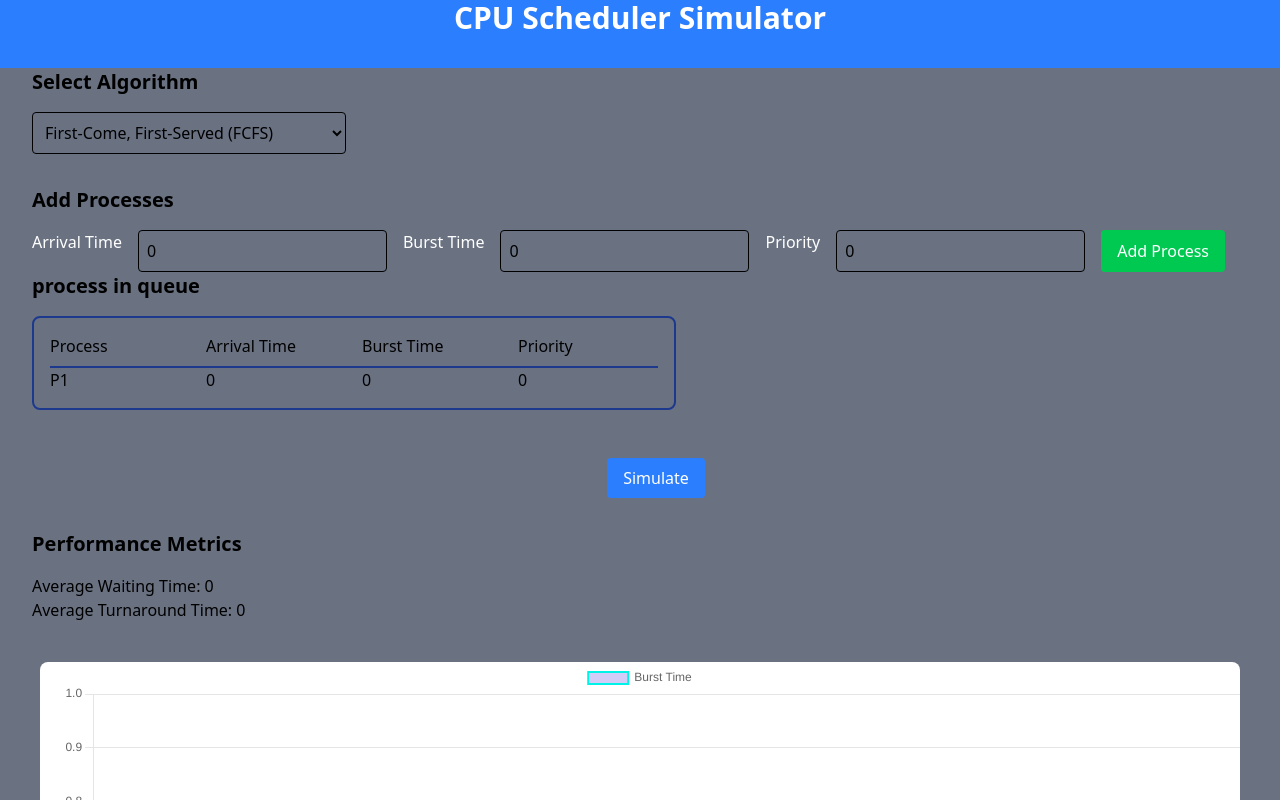
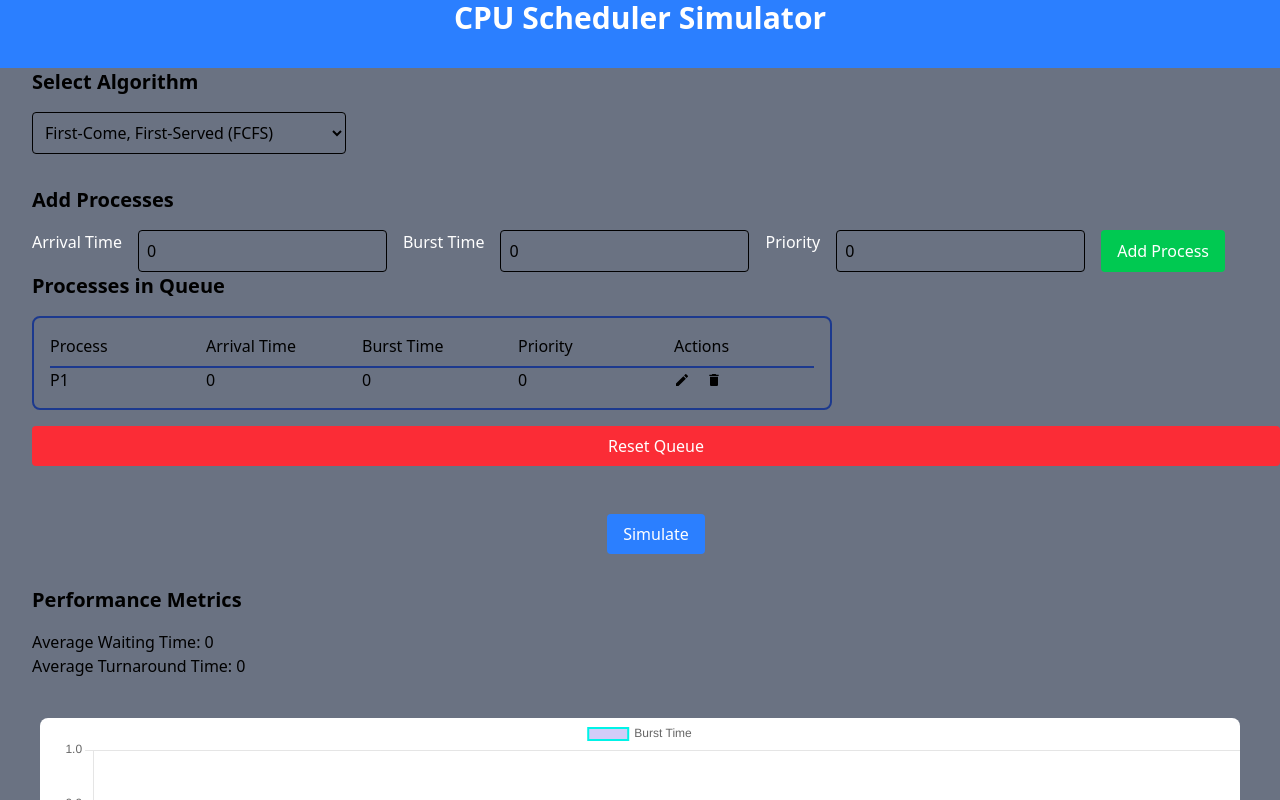
Before and after one commit to pankajyadav-dev/sheduling-algo-simulators, a React (Vite) app in the folder algo/: page / in a window 1280 px wide. Both pictures are taken after a click on the button "Add Process". Shown: the top 800 px of the page. Built offline with nearby package versions, Linux system fonts and the light colour scheme.

Commit message:
add more functionality to update and delete processes queue and reset the processes queue

```diff
--- a/algo/package.json
+++ b/algo/package.json
@@ -14,6 +14,7 @@
     "chart.js": "^4.4.8",
     "react": "^19.0.0",
     "react-dom": "^19.0.0",
+    "react-icons": "^5.5.0",
     "tailwindcss": "^4.0.8"
   },
   "devDependencies": {
--- a/algo/src/components/ProcessInputForm.jsx
+++ b/algo/src/components/ProcessInputForm.jsx
@@ -1,17 +1,47 @@
 import React, { useState } from 'react';
+import { MdEdit } from "react-icons/md";
+import { MdDelete } from "react-icons/md";
 
 function ProcessInputForm({ processes, setProcesses, timeQuantum, setTimeQuantum, algorithmstate }) {
-  const [process, setProcess] = useState({ id: '', arrivalTime: 0, burstTime: 0, priority: 0 ,queueId:0});
-
+  const [process, setProcess] = useState({ id: '', arrivalTime: 0, burstTime: 0, priority: 0, queueId: 0 });
+  const [nextProcessId, setNextProcessId] = useState(1);
+  const [editMode, setEditMode] = useState(false);
+  const [editId, setEditId] = useState(null);
 
   const handleAddProcess = () => {
-    setProcesses([...processes, { ...process, id: `P${processes.length + 1}` }]);
-    setProcess({ id: '', arrivalTime: 0, burstTime: 0, priority: 0 ,queueId:0});
+    if (editMode) {
+      setProcesses(
+        processes.map((proc) => (proc.id === editId ? { ...process, id: editId } : proc))
+      );
+      setEditMode(false);
+      setEditId(null);
+    } else {
+      setProcesses([...processes, { ...process, id: `P${nextProcessId}` }]);
+      setNextProcessId(nextProcessId + 1);
+    }
+    setProcess({ id: '', arrivalTime: 0, burstTime: 0, priority: 0, queueId: 0 });
+  };
+  const handleResetQueue = () => {
+    setProcesses([]);  // Clears the processes array
+    setNextProcessId(1);  // Resets the process ID counter
+    setProcess({ id: '', arrivalTime: 0, burstTime: 0, priority: 0, queueId: 0 });  // Resets input fields
+    setEditMode(false);  // Exits edit mode if active
+    setEditId(null);  // Clears edit ID
+  };
+
+  const handleEditProcess = (proc) => {
+    setProcess(proc);
+    setEditMode(true);
+    setEditId(proc.id);
+  };
+
+  const handleDeleteProcess = (id) => {
+    setProcesses(processes.filter((proc) => proc.id !== id));
   };
 
   return (
     <div className="ml-8 mb-8 flex flex-col flex-wrap">
-      <h2 className="text-xl font-semibold mb-4">Add Processes</h2>
+      <h2 className="text-xl font-semibold mb-4">{editMode ? 'Edit Process' : 'Add Processes'}</h2>
       <div className="flex gap-4">
         <label htmlFor="arrivalTime" className='text-white'>Arrival Time</label>
         <input
@@ -48,43 +78,42 @@ function ProcessInputForm({ processes, setProcesses, timeQuantum, setTimeQuantum
               className="border p-2 rounded focus:outline-none focus:ring-2 focus:ring-blue-500"
             />
           </>
+        )}
+        <button onClick={handleAddProcess} className="bg-green-500 text-white px-4 py-2 rounded">
+          {editMode ? 'Update Process' : 'Add Process'}
+        </button>
 
-      )}
+      </div>
 
-
-        <button onClick={handleAddProcess} className="bg-green-500 text-white px-4 py-2 rounded">
-          Add Process
-        </button>
-      </div>
-      <h1 className='text-xl font-semibold mb-4'>process in queue</h1>
+      <h1 className='text-xl font-semibold mb-4'>Processes in Queue</h1>
       <div className='border-2 border-blue-900 rounded-lg p-4 w-fit'>
         <div className='flex gap-4 border-b-2 border-blue-900 pb-2'>
           <div className='w-35'>Process</div>
           <div className='w-35'>Arrival Time</div>
           <div className='w-35'>Burst Time</div>
           <div className='w-35'>Priority</div>
-          {algorithmstate && (
-        <>
-          <div className='w-35'>Queue ID</div>
-        </>
-      )}
-
+          {algorithmstate && <div className='w-35'>Queue ID</div>}
+          <div className='w-35'>Actions</div>
         </div>
-        {processes.map((process) => (
-          <div className='flex gap-4' key={process.id}>
-            <div className='w-35'>{process.id}</div>
-            <div className='w-35'>{process.arrivalTime}</div>
-            <div className='w-35'>{process.burstTime}</div>
-            <div className='w-35'>{process.priority}</div>
-            {algorithmstate && (
-        <>
-            <div className='w-35'>{process.queueId}</div>
-        </>
-      )}
+        {processes.map((proc) => (
+          <div className='flex gap-4 items-center' key={proc.id}>
+            <div className='w-35'>{proc.id}</div>
+            <div className='w-35'>{proc.arrivalTime}</div>
+            <div className='w-35'>{proc.burstTime}</div>
+            <div className='w-35'>{proc.priority}</div>
+            {algorithmstate && <div className='w-35'>{proc.queueId}</div>}
+            <button onClick={() => handleEditProcess(proc)}>
+              <MdEdit />
+            </button>
+            <button onClick={() => handleDeleteProcess(proc.id)} >
+              <MdDelete />
+            </button>
           </div>
         ))}
       </div>
-
+      <button onClick={handleResetQueue} className="bg-red-500 text-white px-4 py-2 rounded mt-4">
+         Reset Queue
+      </button>
     </div>
   );
 }
--- a/algo/src/utils/schedulingAlgorithms.js
+++ b/algo/src/utils/schedulingAlgorithms.js
@@ -1,26 +1,31 @@
 
 export const calculateScheduling = (processes, algorithm, timeQuantum = 2) => {
+  const validProcesses = processes.filter(process => process.burstTime > 0);
+
+  if (validProcesses.length === 0) {
+    throw new Error('No valid processes to schedule');
+  }
   switch (algorithm) {
     case 'FCFS':
-      return firstComeFirstServed(processes);
+      return firstComeFirstServed(validProcesses);
     case 'Priority':
-      return priorityScheduling(processes);
+      return priorityScheduling(validProcesses);
     case 'MultilevelQueue':
-      return multilevelQueueScheduling(processes, timeQuantum);
+      return multilevelQueueScheduling(validProcesses, timeQuantum);
     case 'SJF':
-      return shortestJobFirst(processes);
+      return shortestJobFirst(validProcesses);
     case 'RoundRobin':
-      return roundRobin(processes, timeQuantum);
+      return roundRobin(validProcesses, timeQuantum);
     case 'SRTF':
-      return shortestRemainingTimeFirst(processes);
+      return shortestRemainingTimeFirst(validProcesses);
     case 'HRRN':
-      return highestResponseRatioNext(processes);
+      return highestResponseRatioNext(validProcesses);
     case 'LJF':
-      return longestJobFirst(processes);
+      return longestJobFirst(validProcesses);
     case 'LRTF':
-      return longestRemainingTimeFirst(processes);
+      return longestRemainingTimeFirst(validProcesses);
     case 'SJN':
-      return shortestJobNext(processes);
+      return shortestJobNext(validProcesses);
     default:
       throw new Error('Invalid scheduling algorithm');
   }
```
Also changed, not shown: 1 other file (tests, documents, lock files or other folders). Lines whose indentation alone changed are shown as unchanged.
